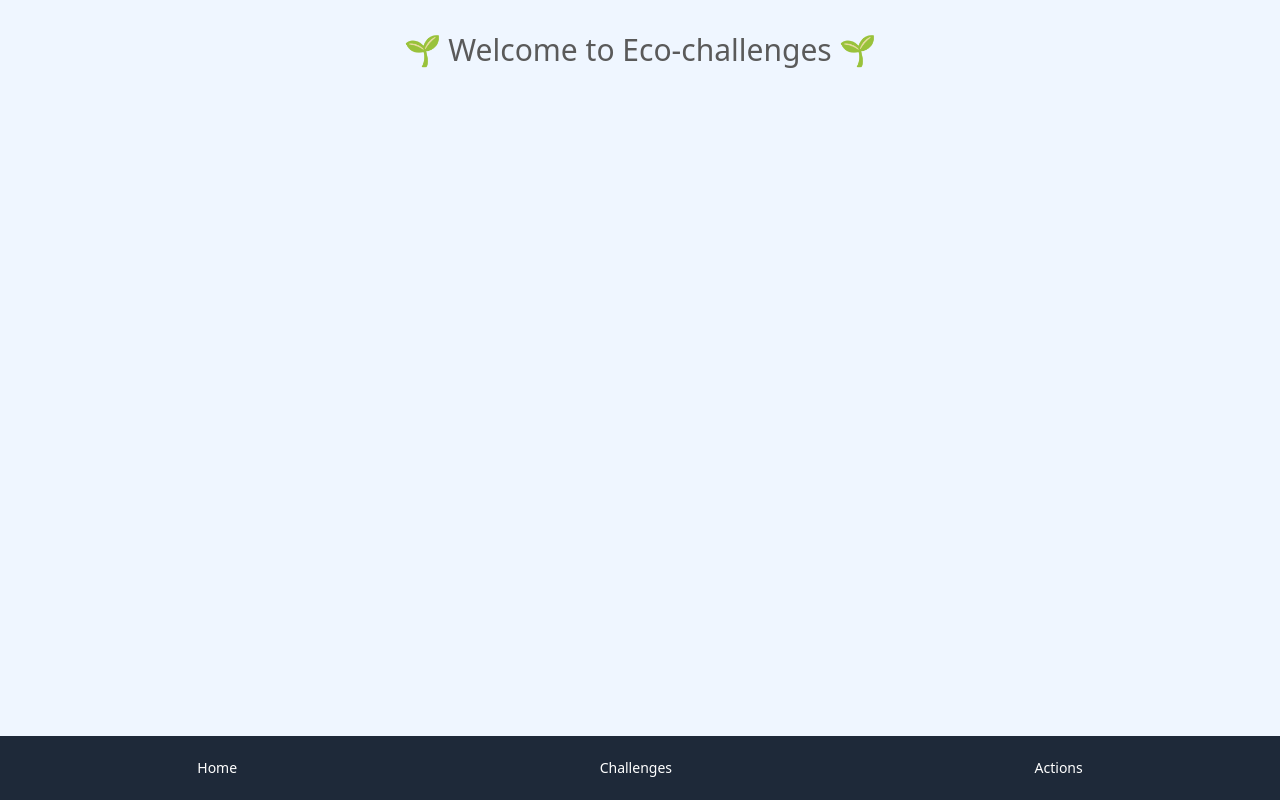
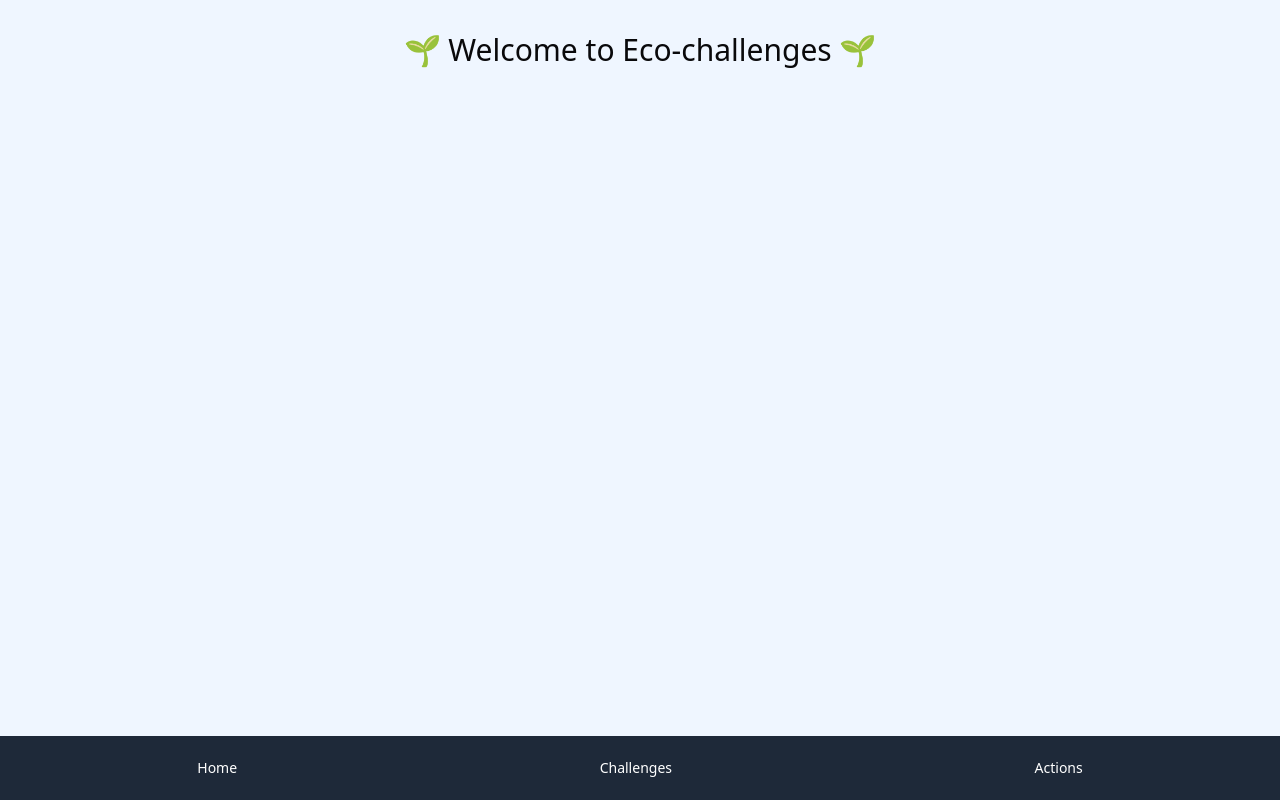
Before and after one commit to WildCodeSchool/2024-09-wns-jaune-ecochallenges, a React (Vite) app in the folder frontend/: page / in a window 1280 px wide. Built offline with nearby package versions, Linux system fonts and the light colour scheme.

Commit message:
update colors

```diff
--- a/frontend/src/index.css
+++ b/frontend/src/index.css
@@ -7,11 +7,11 @@
 :root {
   --radius: 0.625rem;
   --background: oklch(0.9483 0.0138 74.6634);
-  --foreground: oklch(0.4665 0.0005 293.6605);
+  --foreground: oklch(14.1% 0.004 285.8);
   --card: oklch(0.9483 0.0138 74.6634);
-  --card-foreground: oklch(0.4665 0.0005 293.6605);
+  --card-foreground: oklch(14.1% 0.004 285.8);
   --popover: oklch(0.9483 0.0138 74.6634);
-  --popover-foreground: oklch(0.4665 0.0005 293.6605);
+  --popover-foreground: oklch(14.1% 0.004 285.8);
   --primary: oklch(0.5425 0.1285 162.5766);
   --primary-foreground: oklch(14.1% 0.004 285.8);
   --secondary: oklch(0.7789 0.0651 193.9026);
```
